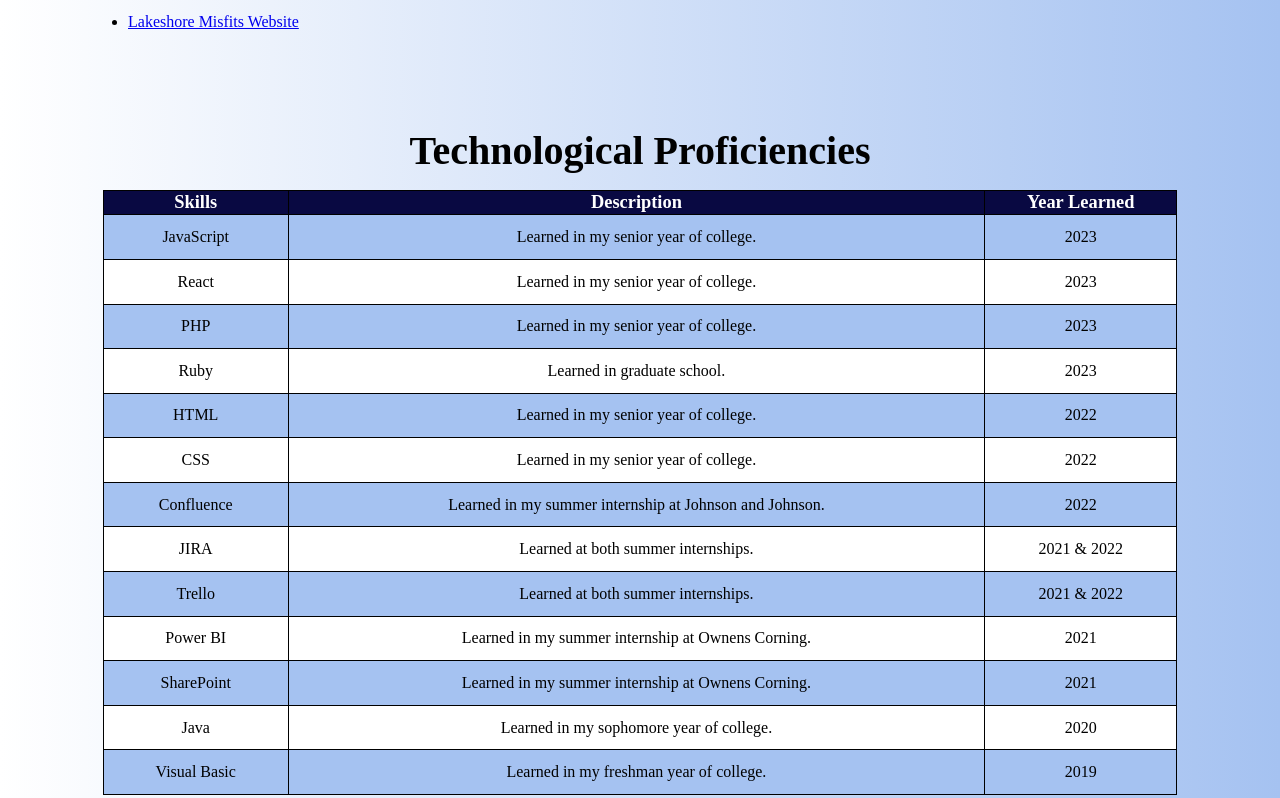
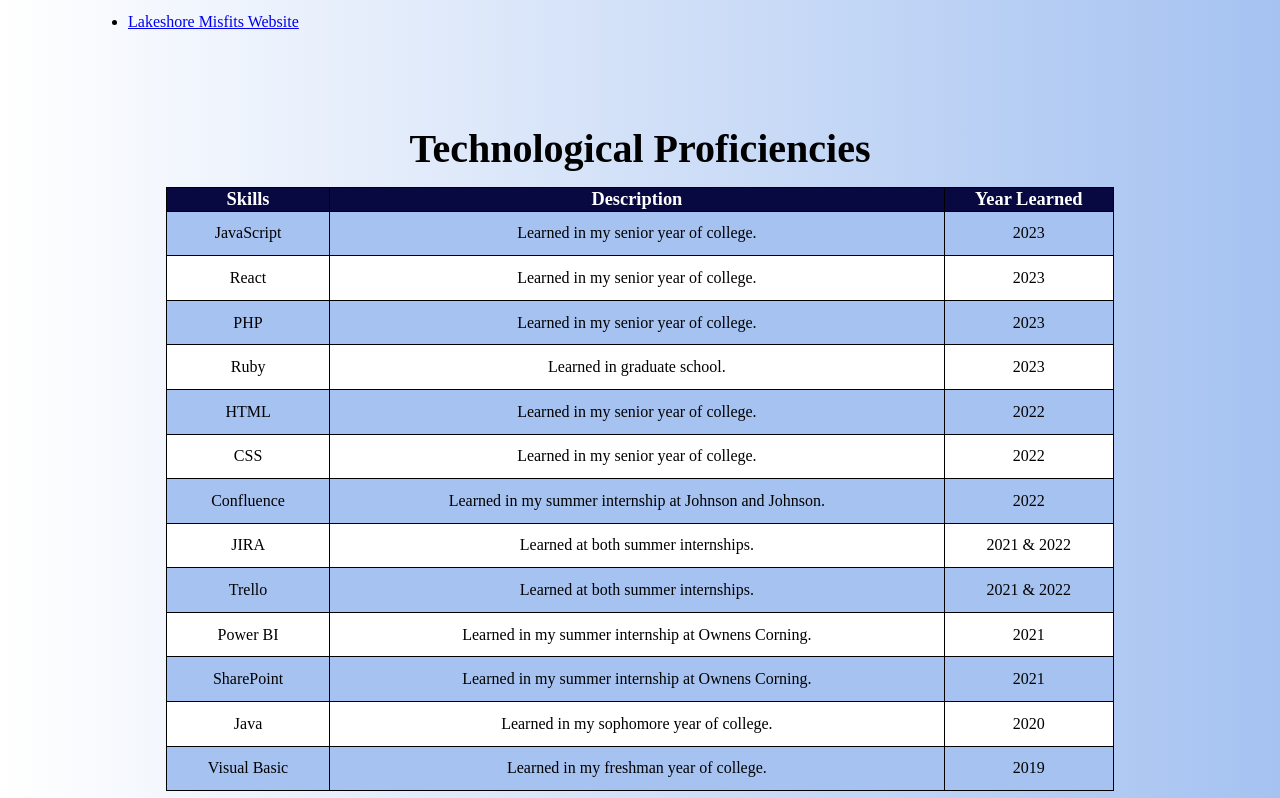
Before and after one commit to selenacade/CIS641-HW2-Cade, a plain HTML site: page index.html in a window 1280 px wide. Shown: the part 886-1684 px from the top of the page. Drawn offline with Linux system fonts and the light colour scheme.

Commit message:
chaanges to table

```diff
--- a/styles.css
+++ b/styles.css
@@ -6,7 +6,7 @@ article h2 {text-align: left; font-size: 1.6em; font-weight: bold;}
 
 article {margin: 5em;}
 
-table {border: 1px solid #000; border-collapse: collapse; margin: 0 auto;  width: 85%;}
+table {border: 1px solid #000; border-collapse: collapse; margin: 0 auto;  width: 75%;}
 
 caption {font-size: 2.5em; font-weight: bold; padding: 1.5%;}
 
```
